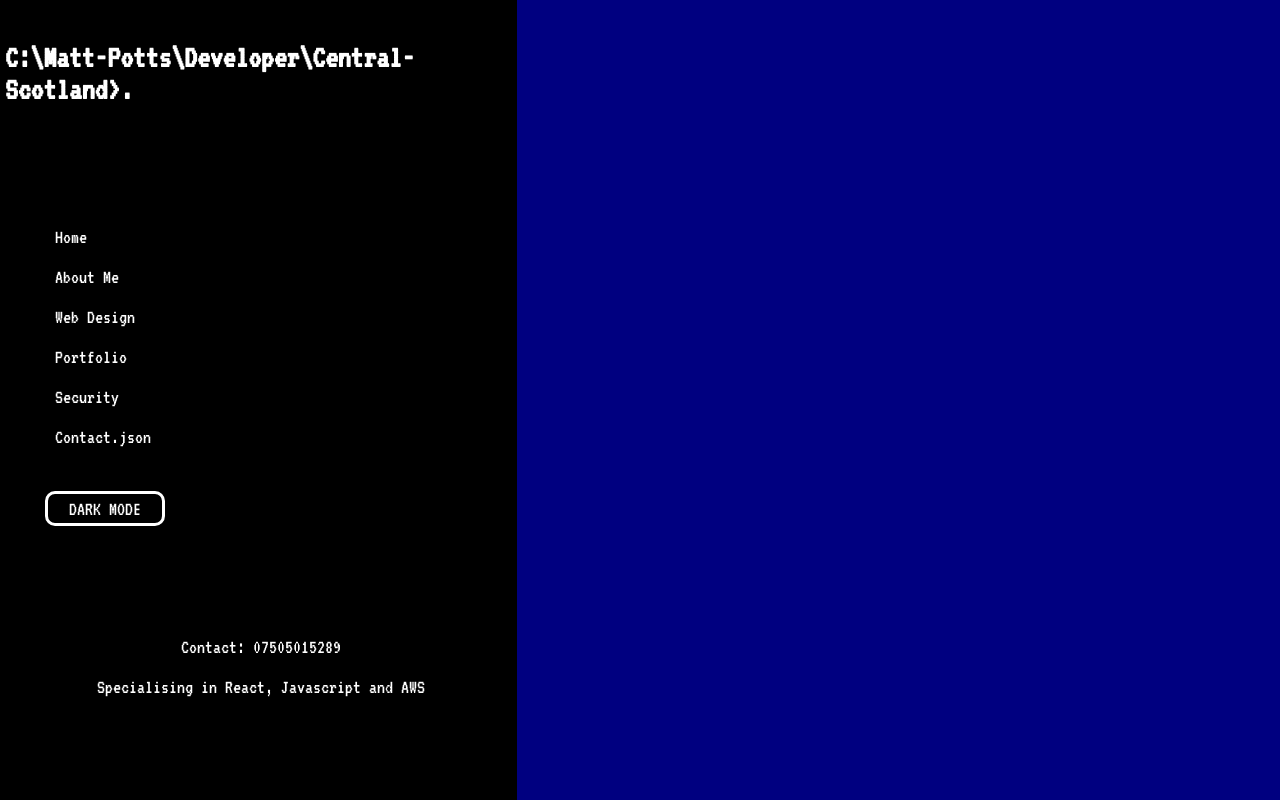
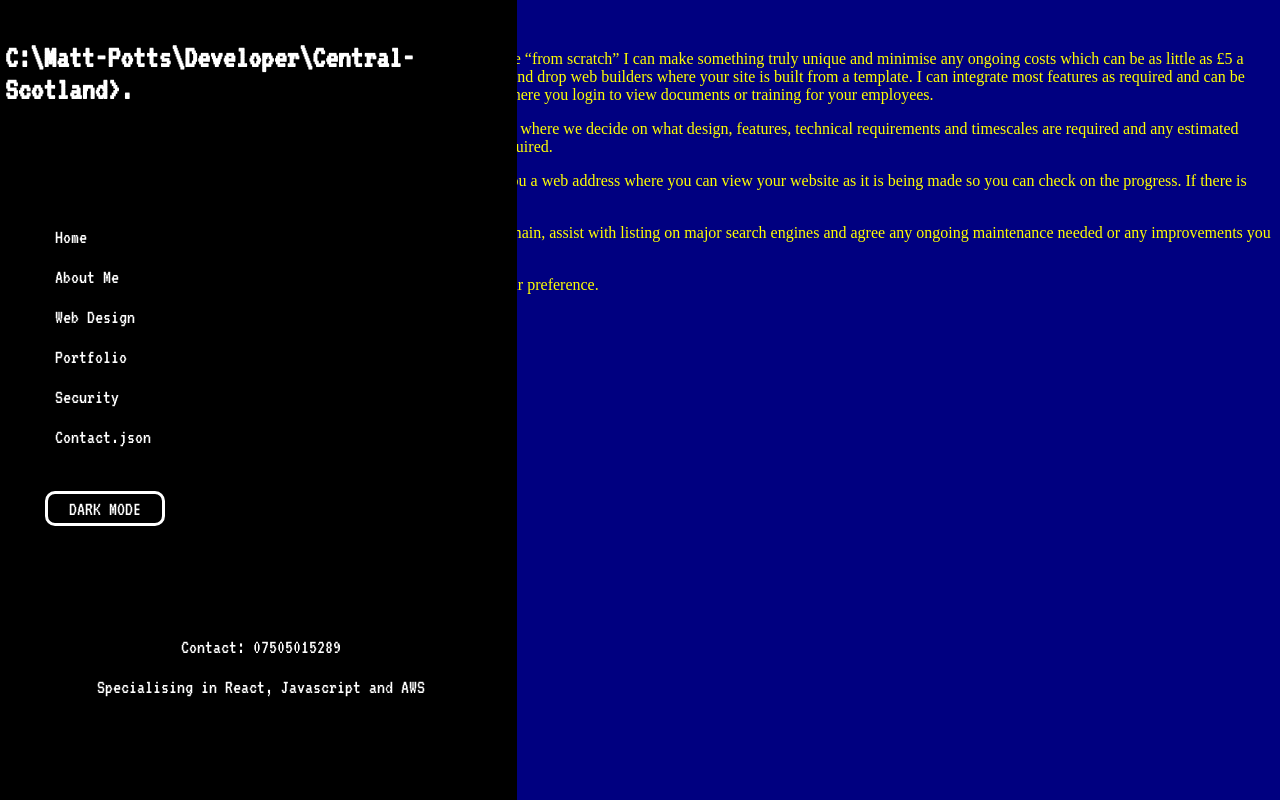
Before and after one commit to Cavematt/mattsite, a React (Create React App) app: page /Business in a window 1280 px wide. Built offline with nearby package versions, Linux system fonts and the light colour scheme; a web font is replaced by a local one.

Commit message:
Update Business.js

```diff
--- a/src/components/Business.js
+++ b/src/components/Business.js
@@ -3,7 +3,26 @@ import React from 'react'
 function Business() {
     return (
         <div>
-            Busines
+            <div>
+                <div>
+                    <p>I want to make your website fit you and your business. As I design each website “from scratch” I can make something truly unique and minimise any ongoing costs which can be as little as £5 a month including a domain which can be significantly cheaper than many drag and drop web builders where your site is built from a template. I can integrate most features as required and can be anything from an online shop or a single page application to an online portal where you login to view documents or training for your employees. </p>
+                </div>
+                <div>
+                    <p>After an initial enquiry I will arrange for a free initial consultation to take place where we decide on what design, features, technical requirements and timescales are required and any estimated costs for the project. I can assist in writing content and choosing graphics if required.</p>
+                </div>
+                <div>
+                    <p>I will then get building and make your site to the required design. I will send you a web address where you can view your website as it is being made so you can check on the progress. If there is anything you want to amend then feel free to contact me at any time</p>
+                </div>
+                <div>
+                    <p>Once built and you confirm you are happy then I will link it to your chosen domain, assist with listing on major search engines and agree any ongoing maintenance needed or any improvements you wish to make in the future.</p>
+                </div>
+                <div>
+                    <p>I can host your product using Amazon Web Services Or Microsoft Azure to your preference. </p>
+                </div>
+                <div>
+                    <p>Please click on portfolio on the menu to see some of my work.</p>
+                </div>
+            </div>
         </div>
     )
 }
```
